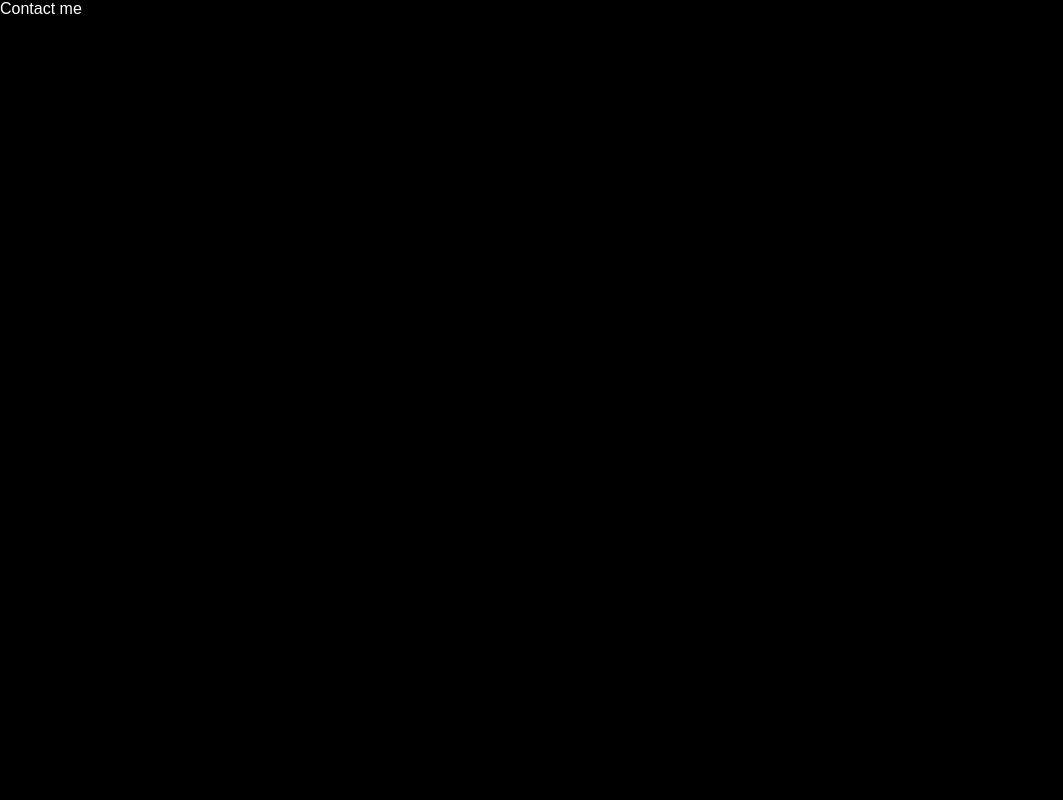
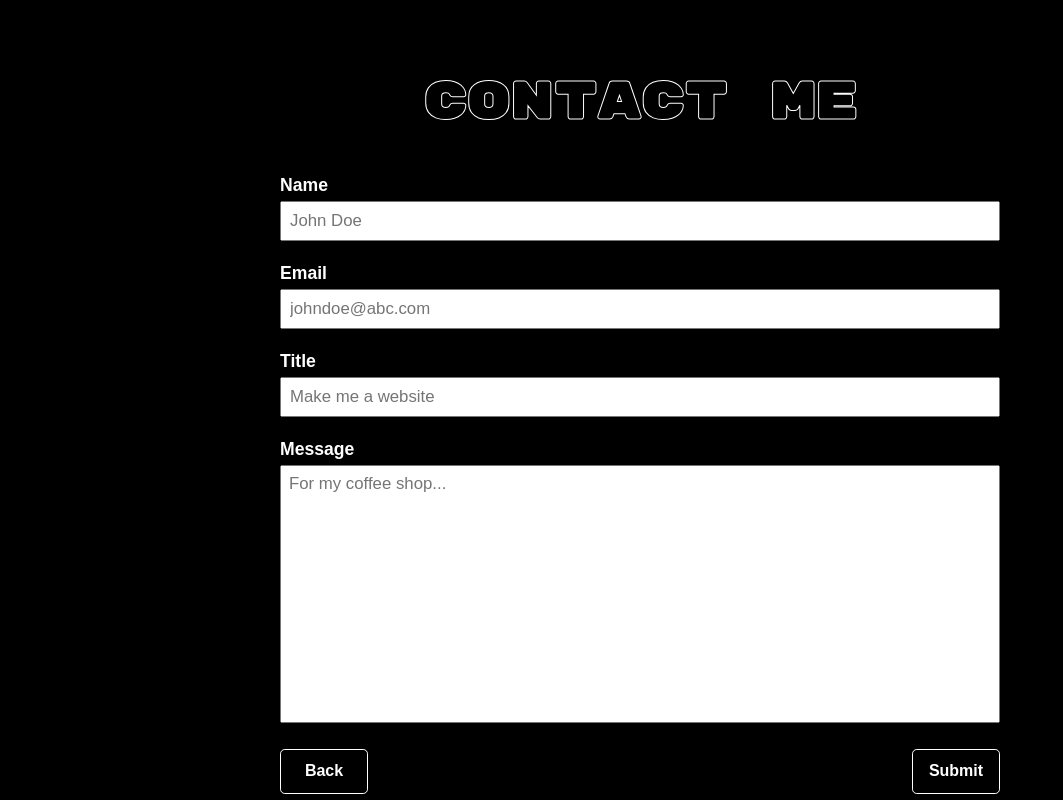
Before and after one commit to NicholasSebastian/nichsebastian.com, a Gatsby site: page /contact in a window 1280 px wide. Shown: the whole page, without its empty margins (0-1063 px from the left). Built offline with nearby package versions, Linux system fonts and the light colour scheme; Gatsby itself is replaced by a stand-in of ours; a web font is replaced by a local one.

Commit message:
added contact page

```diff
--- a/src/pages/contact.tsx
+++ b/src/pages/contact.tsx
@@ -1,11 +1,51 @@
-import React from "react"
+import React from "react";
+import { Link } from "gatsby";
 import SEO from "../components/seo";
 
 const Contact = () => {
+
   return (
     <>
       <SEO title="Contact" />
-      <div>Contact me</div>
+      <section id="contact">
+        <h2>Contact Me</h2>
+        <form name="Contact" method="POST" data-netlify="true">
+          <label>
+            Name
+            <input
+              type="text"
+              name="Name"
+              placeholder="John Doe" />
+          </label>
+          <label>
+            Email
+            <input
+              type="email"
+              name="Email"
+              placeholder="johndoe@abc.com" />
+          </label>
+          <label>
+            Title
+            <input
+              type="text"
+              name="Title"
+              placeholder="Make me a website" />
+          </label>
+          <label>
+            Message
+            <textarea
+              rows={12}
+              name="Message"
+              placeholder="For my coffee shop..." />
+          </label>
+          <div>
+            <Link to="/">
+              <button type="button">Back</button>
+            </Link>
+            <button type="submit">Submit</button>
+          </div>
+        </form>
+      </section>
     </>
   );
 }
--- a/src/styles/global.css
+++ b/src/styles/global.css
@@ -663,3 +663,63 @@ p {
     font-size: 1.2rem;
     margin-top: 1.2rem;
 }
+
+#contact {
+    max-width: 45rem;
+}
+
+#contact > h2 {
+    text-align: center;
+    margin-top: 5rem;
+}
+
+#contact > form > label {
+    display: block;
+    margin-bottom: 1rem;
+    font-size: 1.1rem;
+    font-weight: 700;
+    line-height: 2rem;
+}
+
+#contact > form input {
+    width: 100%;
+    box-sizing: border-box;
+    padding: 0.5rem;
+    color: #000;
+    font-size: 1.05rem;
+}
+
+#contact > form textarea {
+    resize: none;
+    width: 100%;
+    box-sizing: border-box;
+    padding: 0.5rem;
+    color: #000;
+    font-size: 1.05rem;
+}
+
+#contact > form > div:last-child {
+    display: flex;
+    justify-content: space-between;
+}
+
+#contact > form > div:last-child button {
+    background-color: #000;
+    border: 1px solid #fff;
+    border-radius: 0.3rem;
+    padding: 0.8rem 0;
+    width: 5.5rem;
+    font-size: 1rem;
+    font-weight: 700;
+    transition: 0.2s;
+}
+
+#contact > form > div:last-child button:hover {
+    cursor: pointer;
+    background-color: #fff;
+    color: #000;
+}
+
+#contact > form > div:last-child button:focus {
+    outline: none;
+}
--- a/src/templates/index.tsx
+++ b/src/templates/index.tsx
@@ -66,7 +66,7 @@ const Home = ({ data }) => {
           <Link to="/contact">Contact</Link>
         </div>
       </nav>
-      <nav id="backToTop"><a href="#navbar">Back to Top</a></nav>
+      <nav id="backToTop"><a href="#">Back to Top</a></nav>
       <section id="hero">
         <h1>{title}</h1>
         <TypeEffect text={splash} />
```
